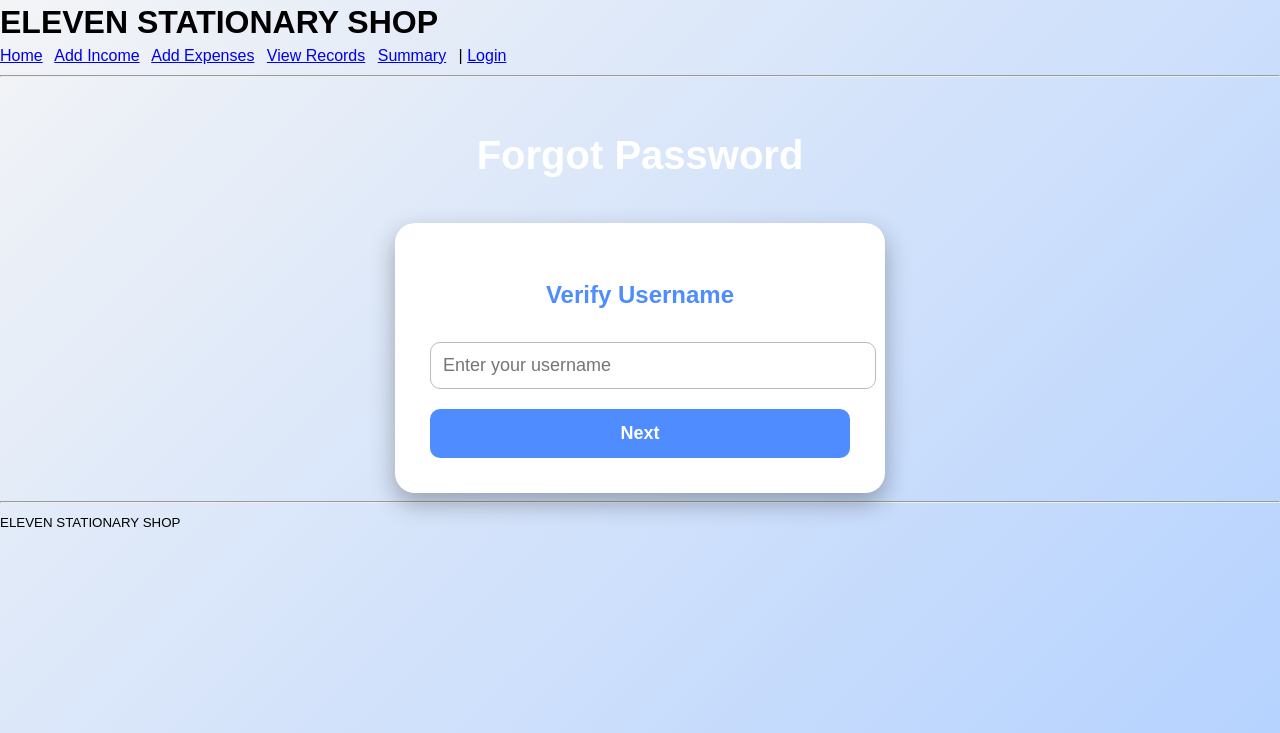
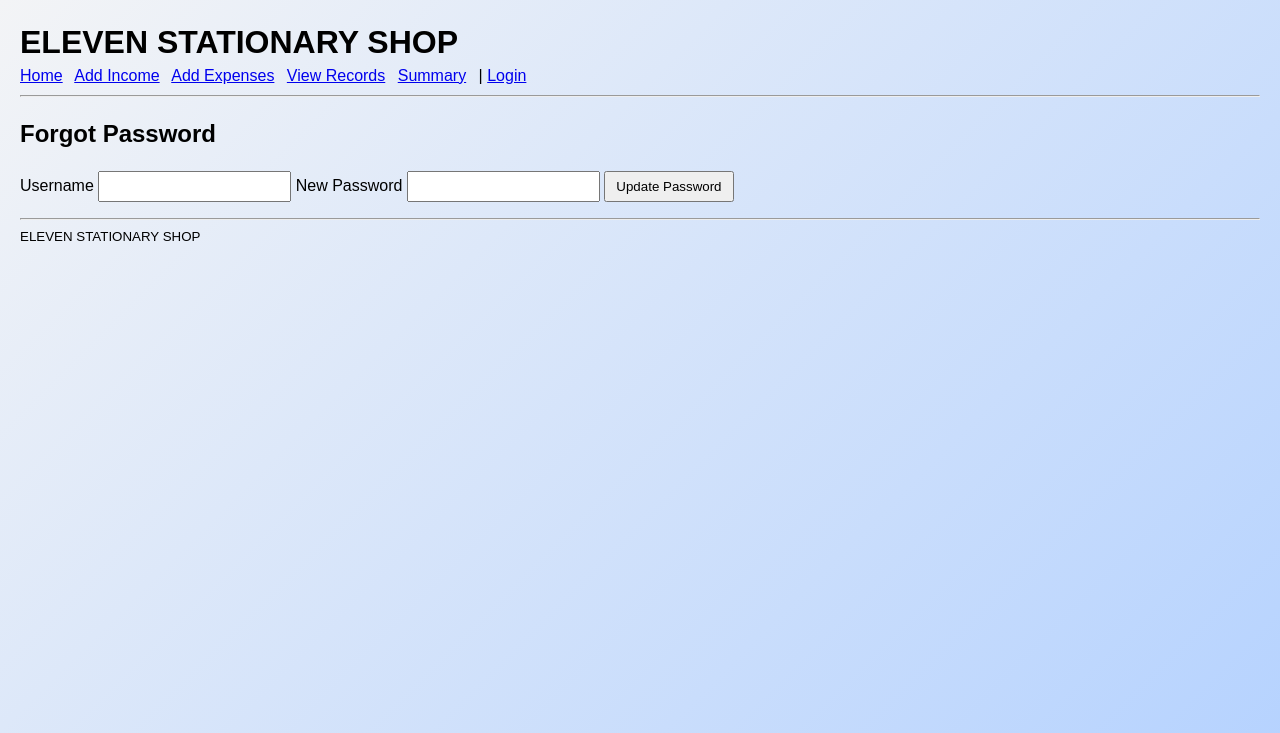
Before and after one commit to ravitejagandhamalla/eleven-stationery-shop, a Flask app: page /forgot_password in a window 1280 px wide. Shown: the top 733 px of the page. Run offline with Flask 3, Linux system fonts and the light colour scheme; some libraries are stand-ins or nearby versions.

Commit message:
Update forgot_password.html

```diff
--- a/templates/forgot_password.html
+++ b/templates/forgot_password.html
@@ -1,5 +1,3 @@
-{% extends "layout.html" %}
-{% block content %}
 
 <style>
     body {
@@ -66,16 +64,25 @@
     }
 </style>
 
-<div class="fp-title">Forgot Password</div>
+{% extends "layout.html" %}
+{% block content %}
 
-<div class="fp-wrapper">
-    <div class="fp-card">
-        <h2>Verify Username</h2>
+<div class="login-wrapper">
+    <div class="login-card">
+        <h2>Forgot Password</h2>
 
-        <form method="POST">
-            <input type="text" name="username" placeholder="Enter your username" required>
-            <button type="submit">Next</button>
+        <form method="POST" action="{{ url_for('forgot_password') }}">
+
+            <label>Username</label>
+            <input type="text" name="username" required>
+
+            <label>New Password</label>
+            <input type="password" name="new_password" required>
+
+            <button type="submit">Update Password</button>
+
         </form>
+
     </div>
 </div>
 
```
